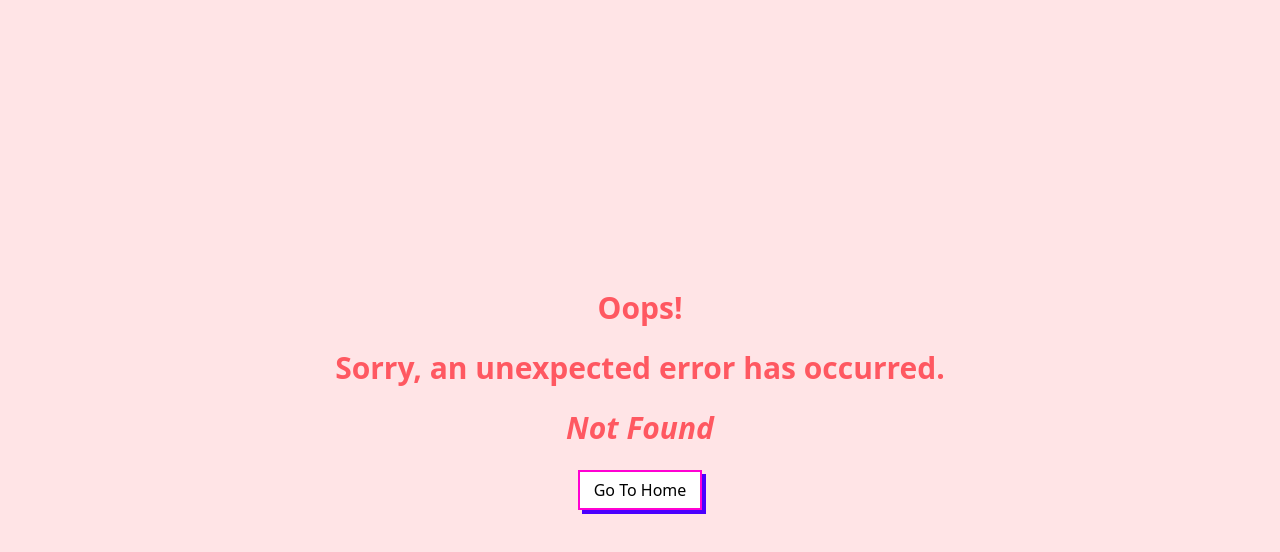
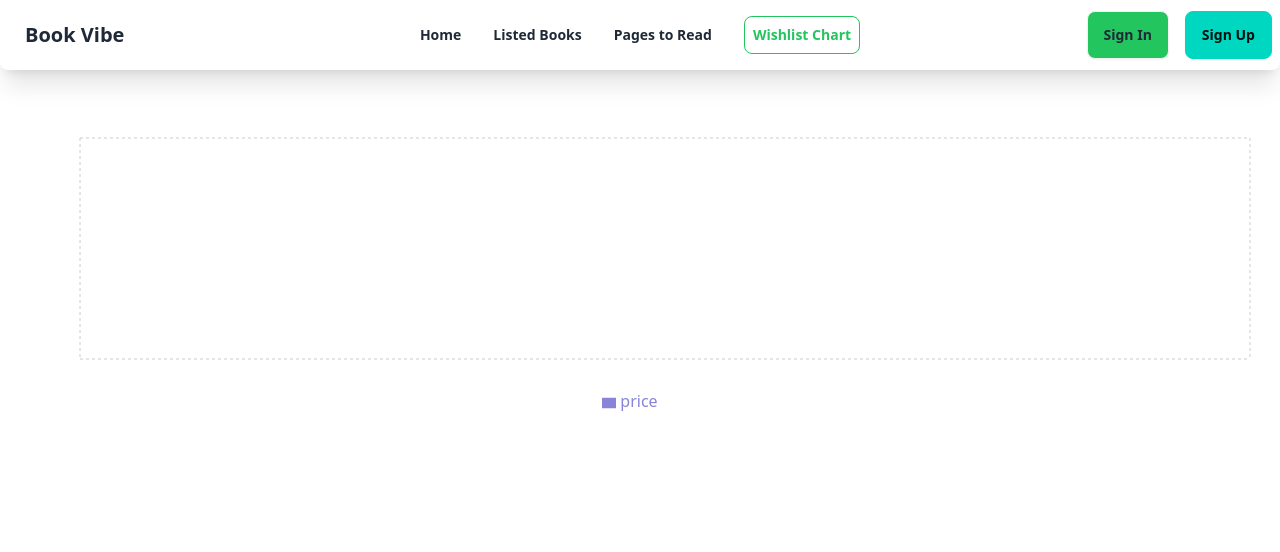
Before and after one commit to Marg0n/book-vibe, a React (Vite) app: page /wishtoread in a window 1280 px wide. Before the commit this address had no page. Shown: the top 552 px of the page. Built offline with nearby package versions, Linux system fonts and the light colour scheme.

Commit message:
added interview json for extra nav bar

```diff
--- a/src/components/Nav.jsx
+++ b/src/components/Nav.jsx
@@ -34,6 +34,9 @@ const Nav = () => {
             <Link to="/pagestoread" className="hover:bg-base-300">
               Pages to Read
             </Link>
+            <Link to="/wishtoread" className="hover:bg-base-300">
+              Wishlist Chart
+            </Link>
           </ul>
         </div>
         <Link to="/" className="btn btn-ghost text-xl">
@@ -67,6 +70,14 @@ const Nav = () => {
           >
             Pages to Read
           </NavLink>
+          <NavLink
+            to="/wishtoread"
+            className={({ isActive }) =>
+              isActive ? "text-green-500 border p-2 border-green-500 rounded-lg font-bold" : "font-bold"
+            }
+          >
+            Wishlist Chart
+          </NavLink>
         </ul>
       </div>
 
--- /dev/null
+++ b/src/components/WishlistChartShow.jsx
@@ -0,0 +1,77 @@
+
+import { getWishlist } from '../utils/storage';
+import { Bar, BarChart, CartesianGrid, Cell, ResponsiveContainer, XAxis, YAxis, Tooltip, Legend } from 'recharts';
+import { useEffect, useState } from 'react';
+
+const WishlistChartShow = () => {
+
+    const [bookData, setbookData] = useState([]);
+
+    const books = getWishlist();
+    // console.log(books);
+
+    // const { bookName, totalPages } = books;
+
+    const colors = ['#0088FE', '#00C49F', '#FFBB28', '#FF8042', 'red', 'pink'];
+
+    useEffect(() => {
+        const bookInfo = books.map(book => {
+            const data = {
+                name: book.bookName,
+                price: book.totalPages,
+            }
+            return data;
+        })
+
+        setbookData(bookInfo);
+    }, []);
+
+
+    console.log(bookData);
+
+    const data = bookData;
+
+
+    const getPath = (x, y, width, height) => {
+        return `M${x},${y + height}C${x + width / 3},${y + height} ${x + width / 2},${y + height / 3}
+        ${x + width / 2}, ${y}
+        C${x + width / 2},${y + height / 3} ${x + (2 * width) / 3},${y + height} ${x + width}, ${y + height}
+        Z`;
+    };
+
+    const TriangleBar = (props) => {
+        // eslint-disable-next-line react/prop-types
+        const { fill, x, y, width, height } = props;
+
+        return <path d={getPath(x, y, width, height)} stroke="none" fill={fill} />;
+    };
+
+    return (
+        <div style={{ width: '100%', height: 300  }}>
+            <ResponsiveContainer>
+                <BarChart
+                    data={data}
+                    margin={{
+                        top: 20,
+                        right: 30,
+                        left: 20,
+                        bottom: 5,
+                    }}
+                >
+                    <CartesianGrid strokeDasharray="3 3" />
+                    <XAxis dataKey="name" />
+                    <YAxis />
+                    <Tooltip />
+                    <Legend />
+                    <Bar dataKey="price" fill="#8884d8" shape={<TriangleBar />} label={{ position: 'top' }}>
+                        {data.map((entry, index) => (
+                            <Cell key={`cell-${index}`} fill={colors[index % 20]} />
+                        ))}
+                    </Bar>
+                </BarChart>
+            </ResponsiveContainer>
+        </div>
+    );
+};
+
+export default WishlistChartShow;
--- a/src/pages/ListedBook.jsx
+++ b/src/pages/ListedBook.jsx
@@ -25,10 +25,10 @@ const ListedBook = () => {
                         Sort by
                         {arrow === false ? <FaAngleDown size={16} /> : <IoIosArrowUp size={18} />}
                     </summary>
-                    <ul className="p-2 shadow menu dropdown-content z-[1] bg-base-100 rounded-box w-52">
-                        <li>Rating</li>
-                        <li>Number of pages</li>
-                        <li>Published year</li>
+                    <ul className="p-2 shadow menu dropdown-content z-[1] bg-base-100 rounded-box w-52 border cursor-pointer">
+                        <li value="rating" className=" hover:bg-base-300">Rating</li>
+                        <li value="pages" className="hover:bg-base-300">Number of pages</li>
+                        <li value="year" className="hover:bg-base-300">Published year</li>
                     </ul>
                 </details>
             </div>
--- /dev/null
+++ b/src/pages/WishlistChart.jsx
@@ -0,0 +1,12 @@
+import React from 'react';
+import WishlistChartShow from '../components/WishlistChartShow';
+
+const WishlistChart = () => {
+    return (
+        <div className="container mx-auto">
+            <WishlistChartShow/>
+        </div>
+    );
+};
+
+export default WishlistChart;
--- a/src/routes/Routes.jsx
+++ b/src/routes/Routes.jsx
@@ -7,6 +7,7 @@ import ListedBook from "../pages/ListedBook";
 import PagesToRead from '../pages/PagesToRead';
 import ShowStoredBooks from "../components/ShowStoredBooks";
 import ShowWishlistBooks from "../components/ShowWishlistBooks";
+import WishlistChart from "../pages/WishlistChart";
 
 export const router = createBrowserRouter([
     {
@@ -45,6 +46,11 @@ export const router = createBrowserRouter([
                 element: <BookDetails />,
                 loader: () => fetch('../../public/book_list.json'),
             },
+            {
+                path: '/wishtoread',
+                element: <WishlistChart/>,
+                loader: () => fetch('../../public/book_list.json'),
+            },
         ],
     },
 ]);
```
Also changed, not shown: public/interview.json (added, +47 -0 lines).
